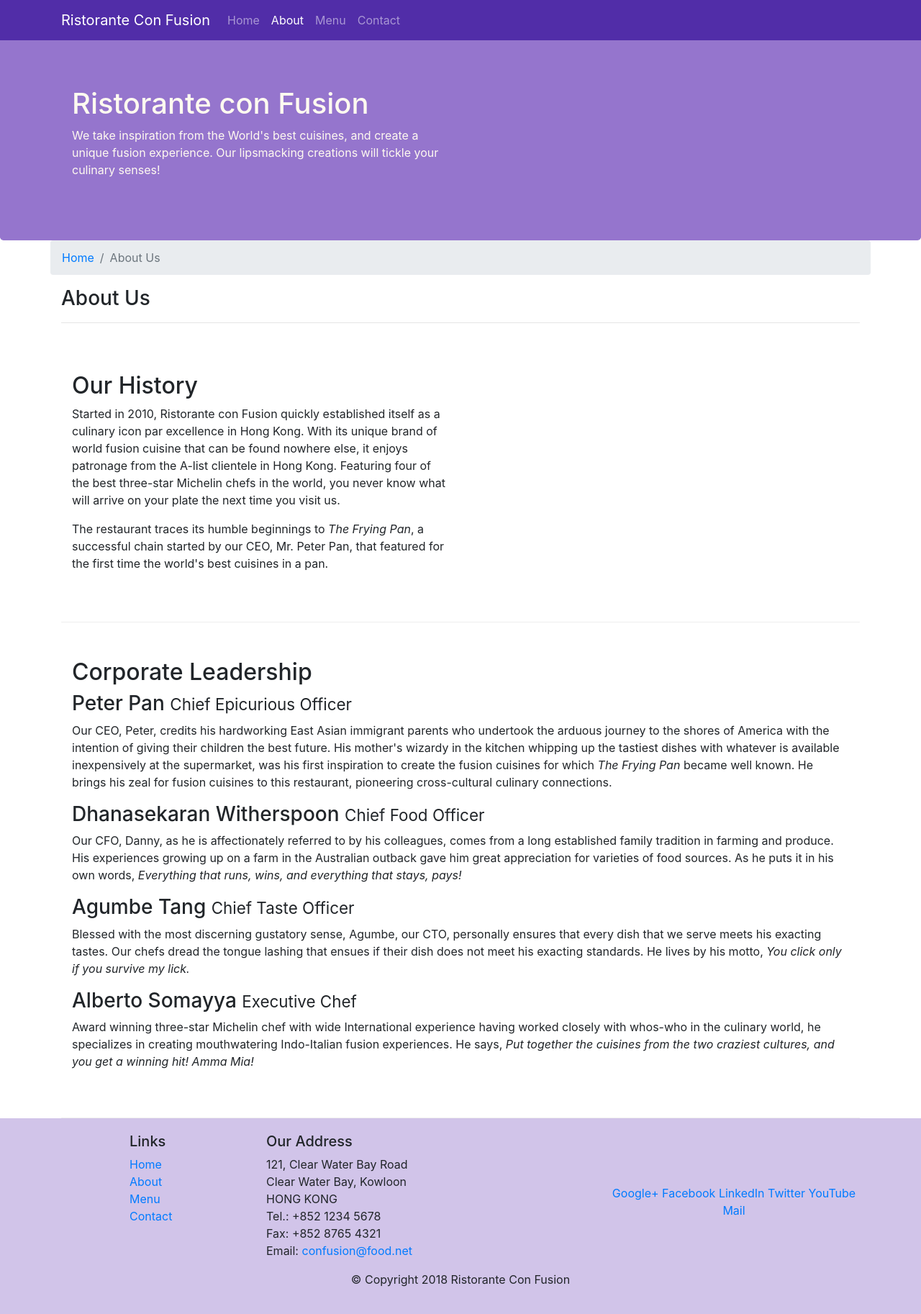
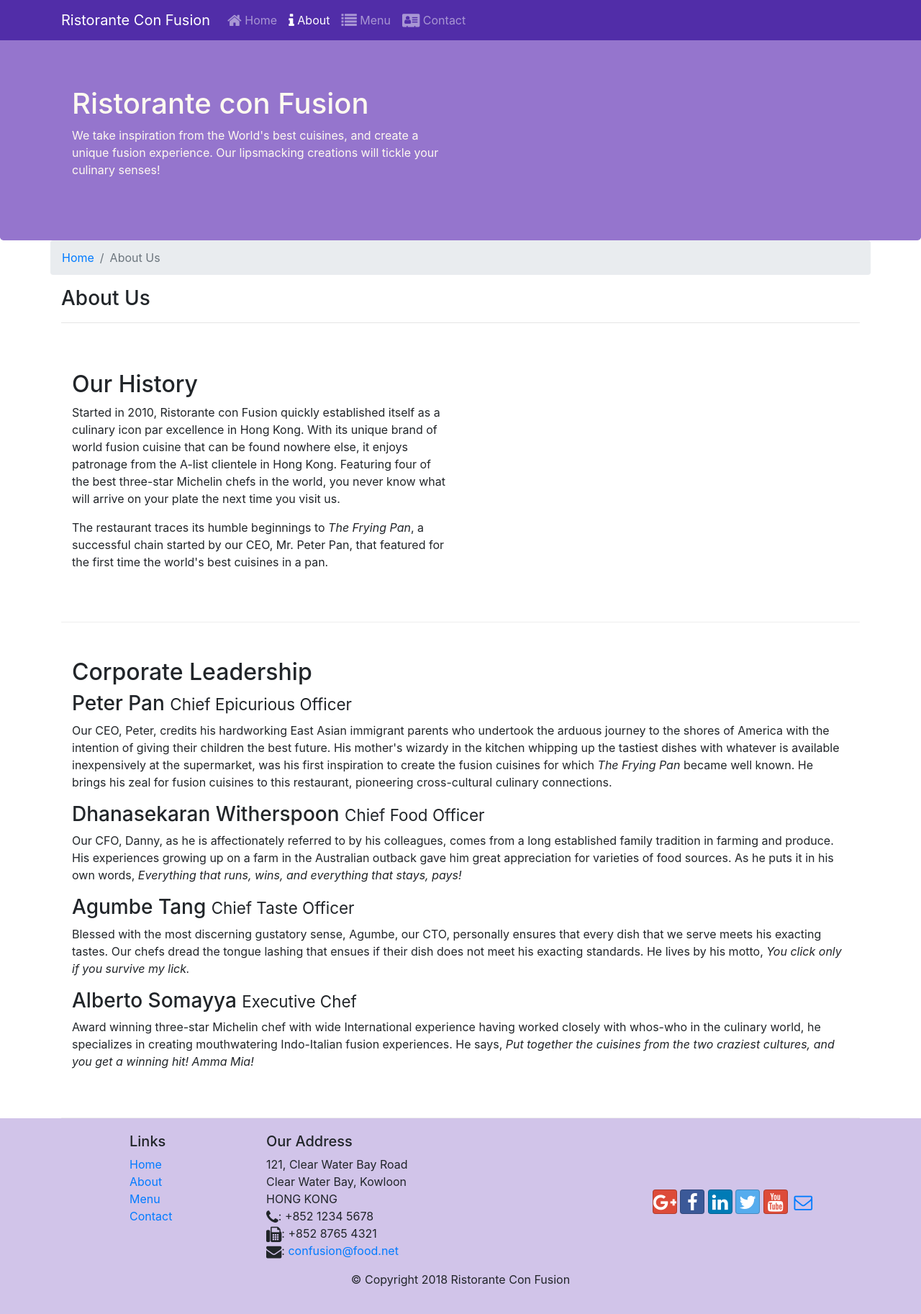
Before and after one commit to anacavadas/Bootstrap4, a website: page aboutus.html in a window 1280 px wide. Shown: the whole page at 72% size. Drawn offline with nearby package versions, Linux system fonts and the light colour scheme.

Commit message:
Icon Fonts

```diff
--- a/aboutus.html
+++ b/aboutus.html
@@ -2,7 +2,6 @@
 <html lang="en">
 
 <head>
-
     <!-- Required meta tags always come first -->
     <meta charset="utf-8">
     <meta name="viewport" content="width=device-width, initial-scale=1, shrink-to-fit=no">
@@ -10,10 +9,11 @@
 
     <!-- Bootstrap CSS -->
     <link rel="stylesheet" href="node_modules/bootstrap/dist/css/bootstrap.min.css">
-    <link href="css/styles.css" rel="stylesheet">
+    <link rel="stylesheet" href="node_modules/font-awesome/css/font-awesome.min.css">
+    <link rel="stylesheet" href="node_modules/bootstrap-social/bootstrap-social.css">
+    <link rel="stylesheet" href="css/styles.css" >
 
     <title>Ristorante Con Fusion: About Us</title>
-
 </head>
 
 <body>
@@ -26,10 +26,10 @@
             <a class="navbar-brand" href="./index.html">Ristorante Con Fusion</a>
             <div class="collapse navbar-collapse" id="Navbar">
                 <ul class="navbar-nav mr-auto">
-                    <li class="nav-item"><a class="nav-link" href="./index.html">Home</a></li>
-                    <li class="nav-item active"><a class="nav-link" href="#">About</a></li>
-                    <li class="nav-item"><a class="nav-link" href="#">Menu</a></li>
-                    <li class="nav-item"><a class="nav-link" href="#">Contact</a></li>
+                    <li class="nav-item"><a class="nav-link" href="./index.html"><span class="fa fa-home fa-lg"></span> Home</a></li>
+                    <li class="nav-item active"><a class="nav-link" href="#"><span class="fa fa-info fa-lg"></span> About</a></li>
+                    <li class="nav-item"><a class="nav-link" href="#"><span class="fa fa-list fa-lg"></span> Menu</a></li>
+                    <li class="nav-item"><a class="nav-link" href="#"><span class="fa fa-address-card fa-lg"></span> Contact</a></li>
                 </ul>
             </div>
         </div>
@@ -50,7 +50,7 @@
 
     <div class="container">
         <div class="row">
-            <ol class="col-12 breadcrumb">
+                <ol class="col-12 breadcrumb">
                 <li class="breadcrumb-item"><a href="./index.html">Home</a></li>
                 <li class="breadcrumb-item active">About Us</li>
             </ol>
@@ -61,8 +61,8 @@
             </div>
         </div>
 
-        <div class="row row-content align-items-center">
-            <div class="col-sm-6">
+        <div class="row row-content">
+            <div class="col-12 col-sm-6">
                 <h2>Our History</h2>
                 <p>Started in 2010, Ristorante con Fusion quickly established itself as a culinary icon par excellence in Hong Kong. With its unique brand of world fusion cuisine that can be found nowhere else, it enjoys patronage from the A-list clientele in Hong Kong.  Featuring four of the best three-star Michelin chefs in the world, you never know what will arrive on your plate the next time you visit us.</p>
                 <p>The restaurant traces its humble beginnings to <em>The Frying Pan</em>, a successful chain started by our CEO, Mr. Peter Pan, that featured for the first time the world's best cuisines in a pan.</p>
@@ -72,7 +72,7 @@
         </div>
 
 
-        <div class="row row-content align-items-center">
+        <div class="row row-content">
             <div class="col-12">
                 <h2>Corporate Leadership</h2>
                 <h3>Peter Pan <small>Chief Epicurious Officer</small></h3>
@@ -106,19 +106,20 @@
 		              121, Clear Water Bay Road<br>
 		              Clear Water Bay, Kowloon<br>
 		              HONG KONG<br>
-		              Tel.: +852 1234 5678<br>
-		              Fax: +852 8765 4321<br>
-		              Email: <a href="mailto:confusion@food.net">confusion@food.net</a>
+		              <i class="fa fa-phone fa-lg"></i>: +852 1234 5678<br>
+                      <i class="fa fa-fax fa-lg"></i>: +852 8765 4321<br>
+                      <i class="fa fa-envelope fa-lg"></i>:
+                      <a href="mailto:confusion@food.net">confusion@food.net</a>
 		           </address>
                 </div>
                 <div class="col-12 col-sm-4 align-self-center">
                     <div class="text-center">
-                        <a href="http://google.com/+">Google+</a>
-                        <a href="http://www.facebook.com/profile.php?id=">Facebook</a>
-                        <a href="http://www.linkedin.com/in/">LinkedIn</a>
-                        <a href="http://twitter.com/">Twitter</a>
-                        <a href="http://youtube.com/">YouTube</a>
-                        <a href="mailto:">Mail</a>
+                        <a class="btn btn-social-icon btn-google" href="http://google.com/+"><i class="fa fa-google-plus"></i></a>
+                        <a class="btn btn-social-icon btn-facebook" href="http://www.facebook.com/profile.php?id="><i class="fa fa-facebook"></i></a>
+                        <a class="btn btn-social-icon btn-linkedin" href="http://www.linkedin.com/in/"><i class="fa fa-linkedin"></i></a>
+                        <a class="btn btn-social-icon btn-twitter" href="http://twitter.com/"><i class="fa fa-twitter"></i></a>
+                        <a class="btn btn-social-icon btn-google" href="http://youtube.com/"><i class="fa fa-youtube"></i></a>
+                        <a class="btn btn-social-icon" href="mailto:"><i class="fa fa-envelope-o"></i></a>
                     </div>
                 </div>
            </div>
--- a/package.json
+++ b/package.json
@@ -15,6 +15,8 @@
   },
   "dependencies": {
     "bootstrap": "^4.0.0",
+    "bootstrap-social": "^5.1.1",
+    "font-awesome": "^4.7.0",
     "jquery": "^3.3.1",
     "popper.js": "^1.12.9",
     "save": "^2.3.2"
```
Also changed, not shown: index.html (+18 -14 lines), 1 other file.
